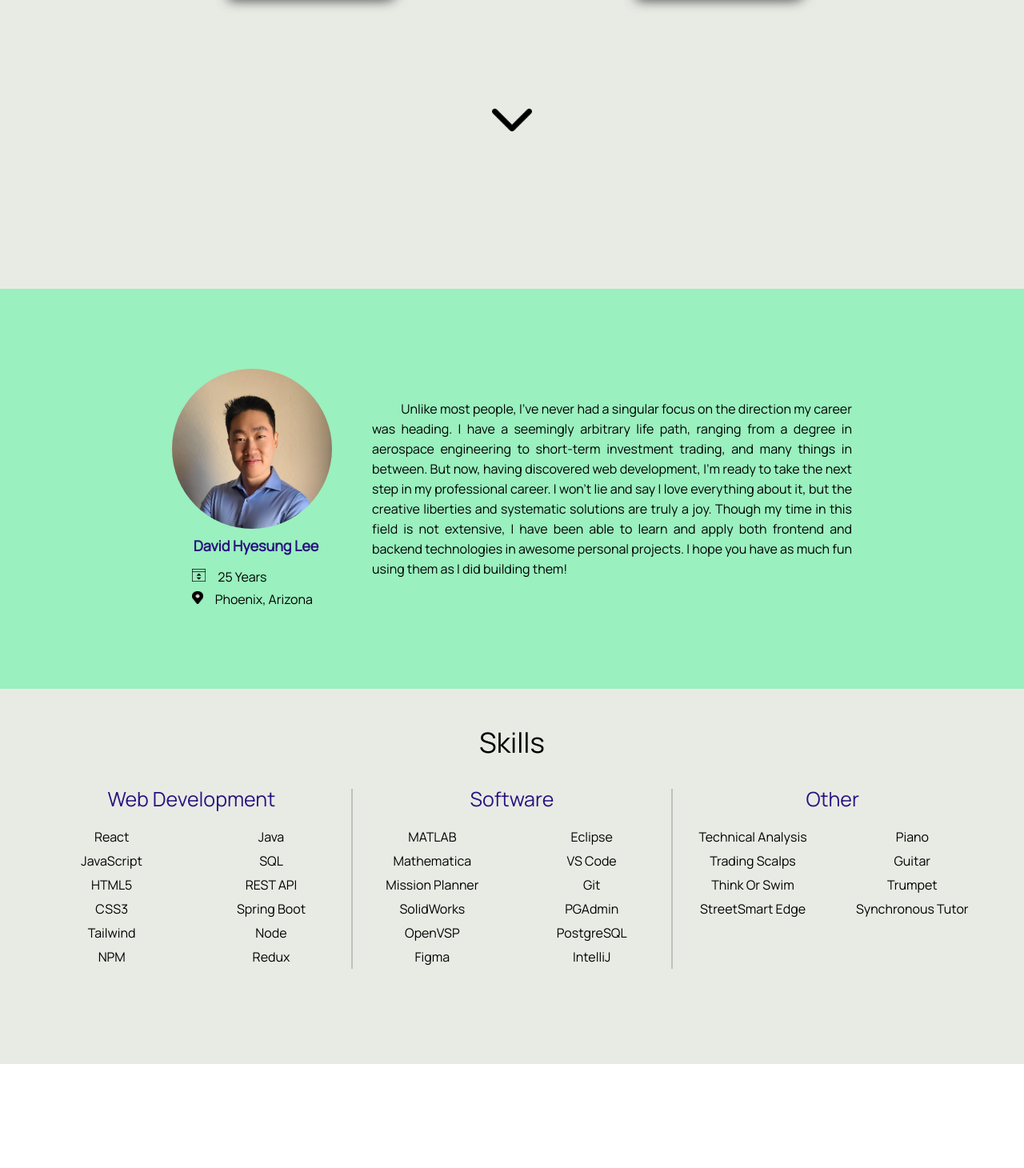
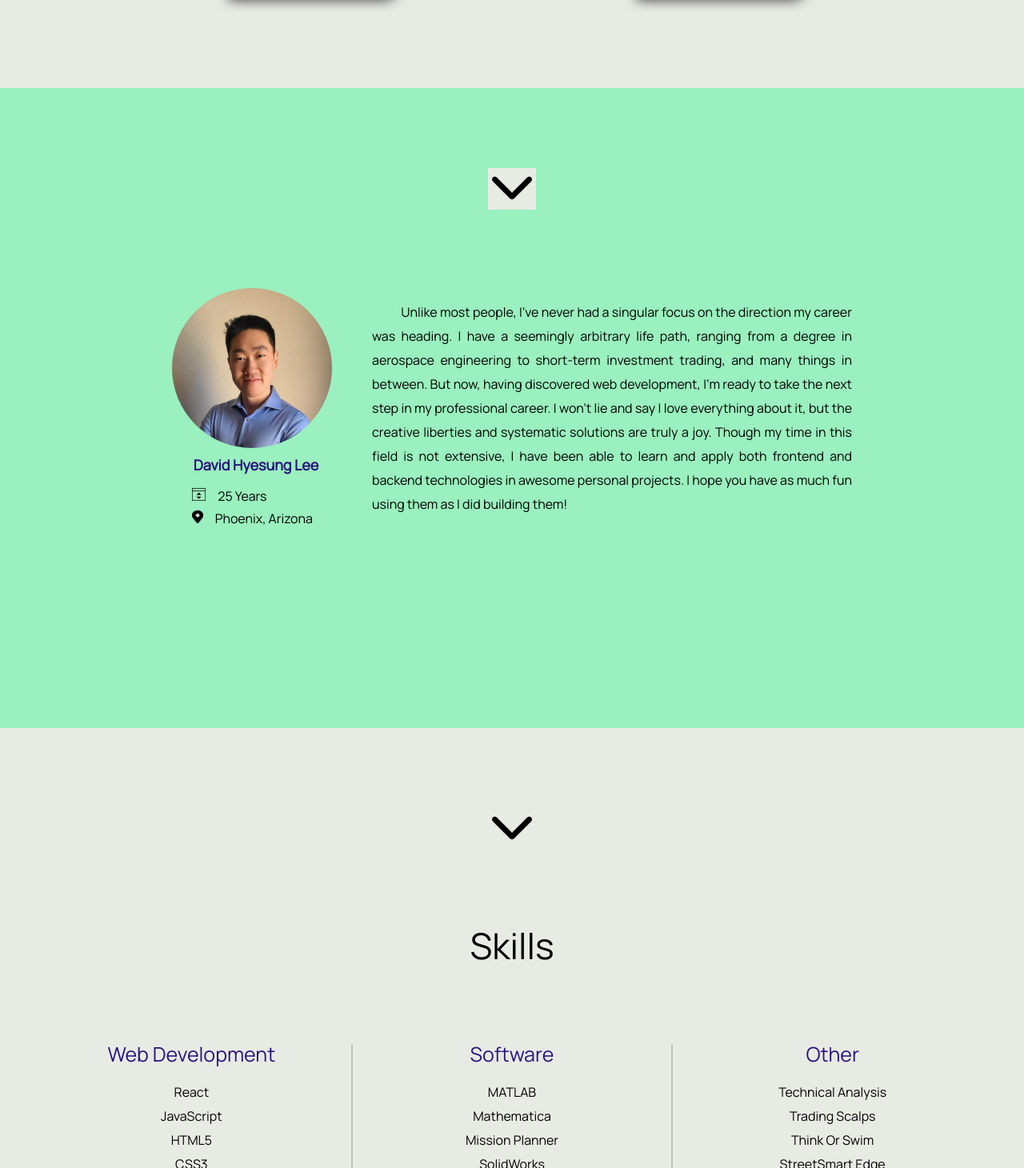
Before and after one commit to DvdHLee/Portfolio1, a React (Create React App) app: page / in a window 1280 px wide. Shown: the part 690-2150 px from the top of the page at 80% size. Before the commit the page ends 2020 px from the top, so only its background shows below. Built offline with nearby package versions, Linux system fonts and the light colour scheme; no server answers.

Commit message:
intro spacing changed

```diff
--- a/src/Components/About.css
+++ b/src/Components/About.css
@@ -36,27 +36,11 @@
   align-items: center;
 }
 
-.downarrowbox {
-  width: fit-content;
-  border: none;
-  margin: 0 auto;
-  margin-top: 100px;
-  margin-bottom: 184px;
-  background-color: #e8ebe4;
-  padding: 0 5px 0 5px;
-}
-
-.downarrowbox:hover {
-  transform: scale(1.1);
-}
-
-.downarrow {
-  width: 50px;
-}
-
 #profile {
+  position: absolute;
+  top: 100vh;
   width: 100%;
-  height: 500px;
+  height: 100vh;
   background-color: #9af0be;
 }
 
@@ -83,7 +67,7 @@
   align-items: center;
   text-align: justify;
   padding: 0 0 0 50px;
-  line-height: 25px;
+  line-height: 30px;
 }
 
 .profilepic {
@@ -107,21 +91,23 @@
 }
 
 #skills {
+  position: absolute;
+  top: 200vh;
   width: 100%;
-  height: fit-content;
+  height: 100vh;
   background-color: #e8ebe4;
-  padding-bottom: 119px;
 }
 
 .skillscontent {
   display: flex;
   width: 1200px;
-  margin: 0 auto;
+  margin: 100px auto;
 }
 
 .skillstitle {
-  font-size: 35px;
+  font-size: 45px;
   margin: 50px auto 40px auto;
+  padding-top: 200px;
 }
 
 .skillcategory {
@@ -135,7 +121,7 @@
   height: fit-content;
   font-size: 25px;
   text-align: center;
-  color:rgb(42, 18, 128);
+  color: rgb(42, 18, 128);
   margin-bottom: 20px;
 }
 
@@ -146,10 +132,61 @@
 }
 
 .halflist {
-  width: 50%;
+  text-align: center;
+  width: 100%;
   line-height: 30px;
 }
 
 .divider {
   border: rgb(192, 192, 192) solid 0.5px;
 }
+
+.godownbox {
+  position: absolute;
+  top: 730px;
+  width: fit-content;
+  border: none;
+  margin: 0 auto;
+  margin-top: 100px;
+  margin-bottom: 130px;
+  background-color: #e8ebe4;
+  padding: 0 5px 0 5px;
+  left: 50%;
+  -webkit-transform: translateX(-50%);
+  transform: translateX(-50%);
+}
+
+.godownbox:hover {
+  transform: scale(1.1);
+  -webkit-transform: translateX(-50%);
+  transform: translateX(-50%);
+}
+
+.downbox {
+  width: 50px;
+}
+
+.goupbox {
+  position: absolute;
+  top: 0px;
+  width: fit-content;
+  border: none;
+  margin: 0 auto;
+  margin-top: 100px;
+  margin-bottom: 130px;
+  background-color: #e8ebe4;
+  padding: 0 5px 0 5px;
+  left: 50%;
+  -webkit-transform: translateX(-50%);
+  transform: translateX(-50%);
+}
+
+.goupbox:hover {
+  transform: scale(1.1);
+  -webkit-transform: translateX(-50%);
+  transform: translateX(-50%);
+}
+
+.goup {
+  width: 50px;
+}
--- a/src/Components/About.js
+++ b/src/Components/About.js
@@ -14,16 +14,25 @@ const About = (props) => {
         <Book color="dark" cover="Hover Me!" content="Click to see my latest project"></Book>
         <Book color="light" cover="Me too!" content="Click to see my resume"></Book>
       </div>
-      <div className="downarrowbox">
+      <div className="godownbox">
         <a href="#profile">
           <img
-            className="downarrow"
+            className="godown"
             src="./assets/Icons/downarrow.png"
             alt="this is a downarrow"
           />
         </a>
       </div>
       <div id="profile">
+        <div className="goupbox">
+          <a href="#top">
+            <img
+              className="goup"
+              src="./assets/Icons/downarrow.png"
+              alt="this is a downarrow"
+            />
+          </a>
+        </div>
         <div className="profilecontent">
           <div className="profileinfo">
             <img className="profilepic" src="./assets/Icons/profilepic.jpg" alt="this is a profile pic"></img>
@@ -48,9 +57,27 @@ const About = (props) => {
               Though my time in this field is not extensive, I have been able to learn and apply both frontend and backend
               technologies in awesome personal projects. I hope you have as much fun using them as I did building them!</p>
           </div>
+          <div className="godownbox">
+            <a href="#skills">
+              <img
+                className="godown"
+                src="./assets/Icons/downarrow.png"
+                alt="this is a downarrow"
+              />
+            </a>
+          </div>
         </div>
       </div>
       <div id="skills">
+        <div className="goupbox">
+          <a href="#profile">
+            <img
+              className="goup"
+              src="./assets/Icons/downarrow.png"
+              alt="this is a downarrow"
+            />
+          </a>
+        </div>
         <p className="skillstitle">Skills</p>
         <div className="skillscontent">
           <div className="skillcategory">
@@ -63,8 +90,6 @@ const About = (props) => {
                 <p>CSS3</p>
                 <p>Tailwind</p>
                 <p>NPM</p>
-              </div>
-              <div className="halflist">
                 <p>Java</p>
                 <p>SQL</p>
                 <p>REST API</p>
@@ -85,8 +110,6 @@ const About = (props) => {
                 <p>SolidWorks</p>
                 <p>OpenVSP</p>
                 <p>Figma</p>
-              </div>
-              <div className="halflist">
                 <p>Eclipse</p>
                 <p>VS Code</p>
                 <p>Git</p>
@@ -105,12 +128,10 @@ const About = (props) => {
                 <p>Trading Scalps</p>
                 <p>Think Or Swim</p>
                 <p>StreetSmart Edge</p>
-              </div>
-              <div className="halflist">
                 <p>Piano</p>
                 <p>Guitar</p>
                 <p>Trumpet</p>
-                <p>Synchronous Tutor</p>
+                <p>Synchronous Tutoring</p>
               </div>
             </div>
           </div>
--- a/src/Components/Contact.js
+++ b/src/Components/Contact.js
@@ -36,7 +36,7 @@ const Contact = (props) => {
             src="./assets/Icons/resume.png"
             alt="this is a resume icon"
           />
-          <a className="contactinfo" href="https://drive.google.com/file/d/1JBfBcH-nFSr1MUY4jOakQfIkx6GzTukU/view?usp=sharing" title="" target="_blank" rel="noreferrer noopener">Resume Download</a>
+          <a className="contactinfo" href="https://drive.google.com/file/d/1JBfBcH-nFSr1MUY4jOakQfIkx6GzTukU/view?usp=sharing" title="" target="_blank" rel="noreferrer noopener">Resume Link</a>
         </div>
       </div>
     </div>
--- a/src/Components/Work.css
+++ b/src/Components/Work.css
@@ -64,7 +64,7 @@
   border: none;
   position: absolute;
   top: 100px;
-  left: 150px;
+  left: 200px;
 }
 
 .backbutton:hover {
```
